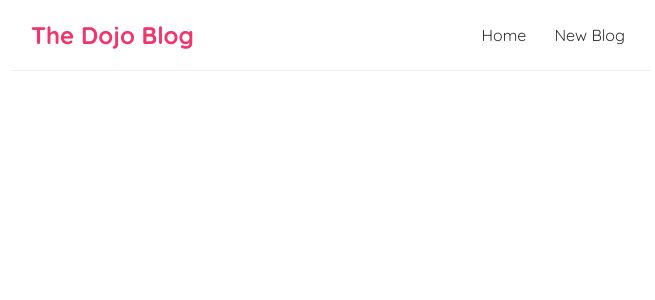
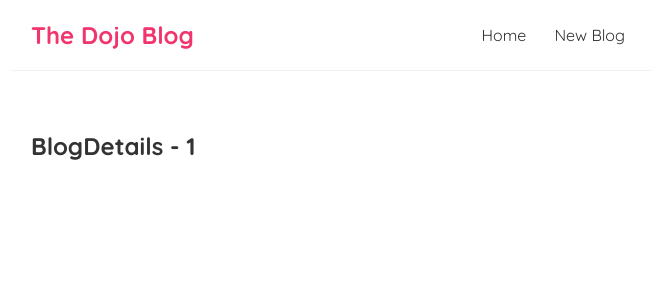
Before and after one commit to zqwirp/tnn-reactjs-tutorial, a React (Create React App) app: page /blogs/1 in a window 1280 px wide. Shown: the top 300 px of the page, without its empty margins (309-964 px from the left). Built offline with nearby package versions, Linux system fonts and the light colour scheme.

Commit message:
lesson 25 Route Parameters

```diff
--- a/src/App.js
+++ b/src/App.js
@@ -1,6 +1,7 @@
 import Navbar from "./Navbar";
 import Home from "./Home";
 import Create from "./Create";
+import BlogDetails from "./BlogDetails";
 import { BrowserRouter as Router, Route, Routes } from "react-router-dom";
 
 function App() {
@@ -12,6 +13,7 @@
           <Routes>
             <Route path="/" element={<Home />} />
             <Route path="/create" element={<Create />} />
+            <Route path="/blogs/:id" element={<BlogDetails />} />
           </Routes>
         </div>
       </div>
--- /dev/null
+++ b/src/BlogDetails.js
@@ -0,0 +1,13 @@
+import { useParams } from "react-router-dom";
+
+function BlogDetails() {
+  const { id } = useParams();
+
+  return (
+    <div className="blog-details">
+      <h2>BlogDetails - { id }</h2>
+    </div>
+  );
+}
+
+export default BlogDetails;
--- a/src/BlogList.js
+++ b/src/BlogList.js
@@ -1,10 +1,14 @@
+import { Link } from "react-router-dom";
+
 function BlogList({ blogs }) {
   return (
     <div className="blog-list">
-      {blogs.map((blog) => (
+      {blogs.map(blog => (
         <div className="blog-preview" key={blog.id}>
-          <h2>{blog.title}</h2>
-          <p>Written by {blog.author}</p>
+          <Link to={`/blogs/${blog.id}`}>
+            <h2>{blog.title}</h2>
+            <p>Written by {blog.author}</p>
+          </Link>
         </div>
       ))}
     </div>
--- a/src/Home.js
+++ b/src/Home.js
@@ -2,7 +2,11 @@
 import useFetch from "./useFetch";
 
 function Home() {
-  const { data: blogs, isPending, error } = useFetch("http://localhost:8000/blogs");
+  const {
+    data: blogs,
+    isPending,
+    error,
+  } = useFetch("http://localhost:8000/blogs");
 
   return (
     <div className="home">
```
